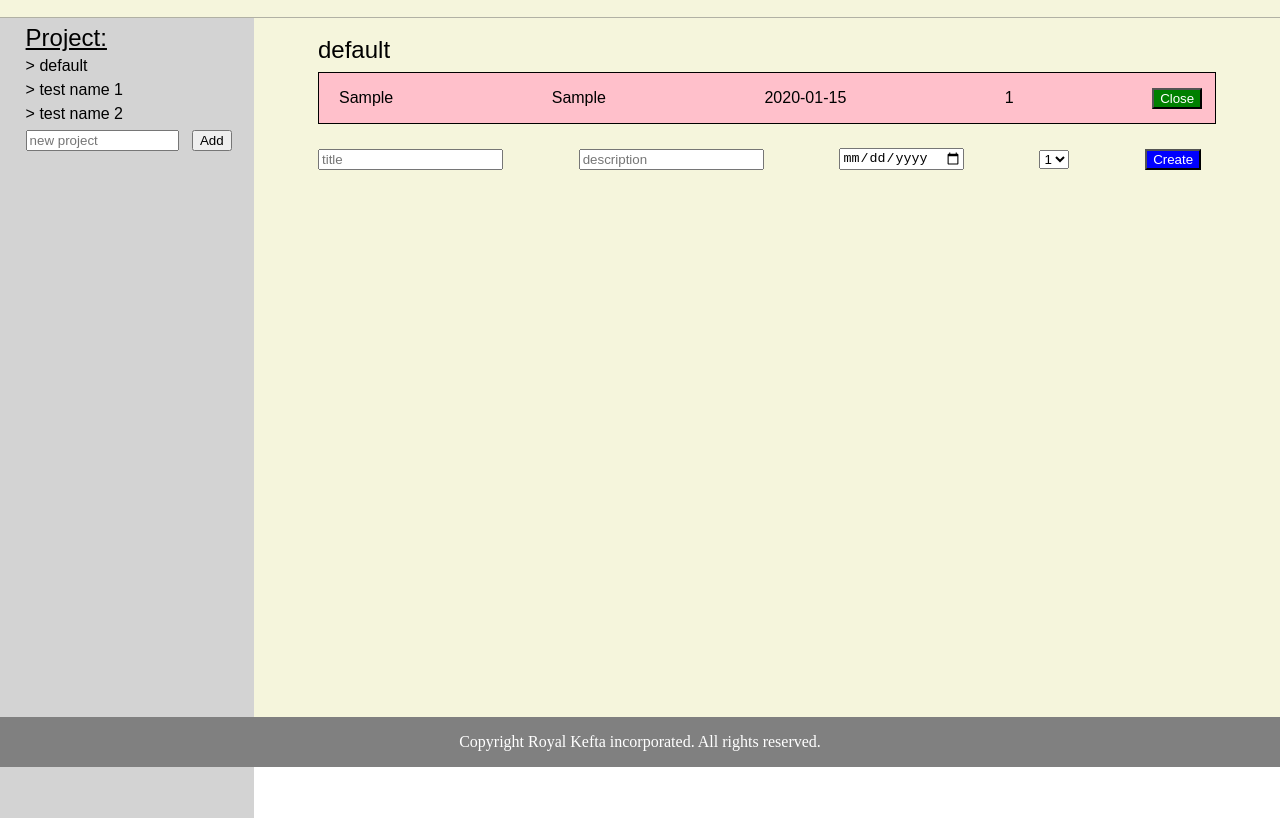
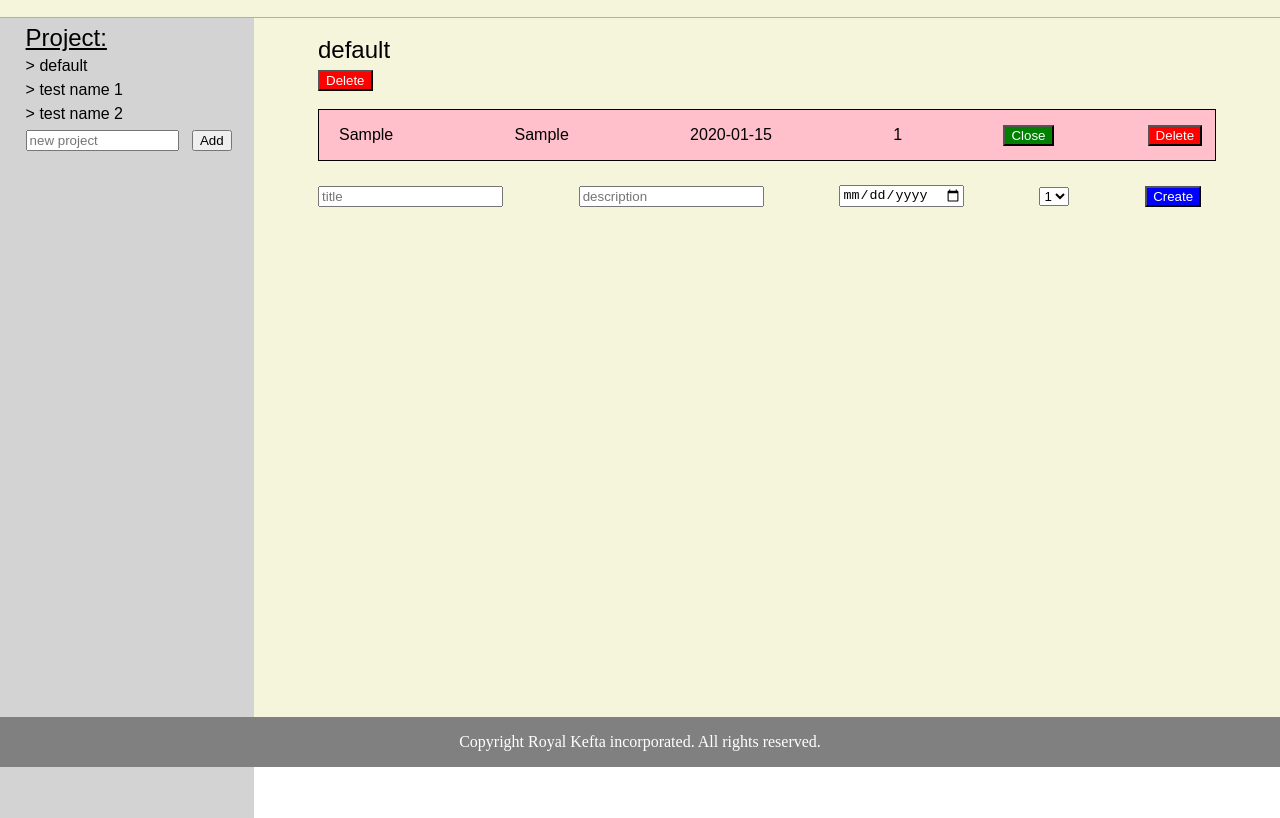
Before and after one commit to HMichaut/to-do-list, a plain HTML site: page to-do-list.html in a window 1280 px wide. Both pictures are taken after typing "Sample", "Sample", "2020-01-15" into the empty fields and a click on the button "Create". Shown: the part 33-851 px from the top of the page. Drawn offline with Linux system fonts and the light colour scheme.

Commit message:
project deletion function added

```diff
--- a/main.css
+++ b/main.css
@@ -221,11 +221,30 @@ End reset
 	cursor:pointer;
 }
 
+.create-box:hover {
+	background-color: darkblue;
+}
+
 .content-project-box {
 	font-family: Arial, Helvetica, sans-serif;
 	font-size: 3vh;
 	margin-right: auto;
 }
+
+.delete-project-box {
+	font-family: Arial, Helvetica, sans-serif;
+	background-color: red;
+	color: white;
+	margin-right: auto;
+	margin-top: 1vh;
+	margin-bottom: 1vh;
+	cursor:pointer;
+}
+
+.delete-project-box:hover {
+	background-color: darkred;
+}
+
 
 .project-form {
 	padding-left: 2vw;
--- a/script.js
+++ b/script.js
@@ -14,7 +14,8 @@ const project = (name, attributedToDoList) => {
   const getName = () => name;
   const getAttributedToDoList = () => attributedToDoList;
   const addToDoToProject = (toDo) => attributedToDoList.push(toDo);
-  return { getName, getAttributedToDoList, addToDoToProject };
+  const deleteToDo = (index) => attributedToDoList.splice(index, 1);
+  return { getName, getAttributedToDoList, addToDoToProject, deleteToDo };
 };
 
 const toDoList = (() => {
@@ -23,11 +24,13 @@ const toDoList = (() => {
   const createProject = (inputName) => projectList.push(project(inputName, []));
   const addProjectToList = (inputProject) => projectList.push(inputProject);
   const displayProjectList = () => projectList.map(el => el.getName());
+  const deleteProject = (index) => projectList.splice(index, 1);
   return {
     getProjectList,
     createProject,
     addProjectToList,
-    displayProjectList
+    displayProjectList,
+    deleteProject
   };
 })();
 
@@ -44,7 +47,7 @@ function displayProjectList() {
     project.className = "project-box";
     project.addEventListener("click", () => {
       resetToDoListView();
-      displayProject(projectList[i]);
+      displayProject(projectList[i], i);
     });
     contentDiv.appendChild(project);
   }
@@ -87,14 +90,39 @@ function resetToDoListView() {
   old_form.parentNode.replaceChild(new_form, old_form);
 }
 
-function displayProject(inputProject) {
-  const inputToDolist = inputProject.getAttributedToDoList();
+function displayProject(inputProject, projectIndex) {
+
+  let procInputProject = inputProject;
+  let procProjectIndex = projectIndex;
+
+  if (procInputProject === undefined) {
+    toDoList.createProject("default");
+    procInputProject = toDoList.getProjectList()[0];
+    procProjectIndex = 0;
+  }
+
+  const inputToDolist = procInputProject.getAttributedToDoList();
   const contentDiv = document.getElementById("content-text");
 
   const projectBox = document.createElement("div");
-  projectBox.innerHTML = inputProject.getName();
+  projectBox.innerHTML = procInputProject.getName();
   projectBox.className = "content-project-box";
   contentDiv.appendChild(projectBox);
+
+
+  const deleteProject = document.createElement("button");
+  deleteProject.className = "delete-project-box";
+  deleteProject.innerHTML = "Delete";
+  deleteProject.addEventListener("click", () => {
+    toDoList.deleteProject(projectIndex);
+    resetToDoListView();
+    displayProject(toDoList.getProjectList()[0], 0);
+    resetProjectList();
+    displayProjectList();
+  });
+
+  contentDiv.appendChild(deleteProject);
+
 
   for (let i = 0; i < inputToDolist.length; i++) {
     const toDoListBox = document.createElement("div");
@@ -124,7 +152,7 @@ function displayProject(inputProject) {
       completion.addEventListener("click", () => {
         inputToDolist[i].closeToDo();
         resetToDoListView();
-        displayProject(inputProject);
+        displayProject(procInputProject, procProjectIndex);
       });
     } else {
       if (inputToDolist[i].getPriority() === "1") {
@@ -139,15 +167,25 @@ function displayProject(inputProject) {
       completion.addEventListener("click", () => {
         inputToDolist[i].openToDo();
         resetToDoListView();
-        displayProject(inputProject);
+        displayProject(procInputProject, procProjectIndex);
       });
     };
+
+    const deleteToDo = document.createElement("button");
+    deleteToDo.className = "completion-box";
+    deleteToDo.innerHTML = "Delete";
+    deleteToDo.addEventListener("click", () => {
+      procInputProject.deleteToDo(i);
+      resetToDoListView();
+      displayProject(procInputProject, procProjectIndex);
+    });
 
     toDoListBox.appendChild(titleBox);
     toDoListBox.appendChild(descriptionBox);
     toDoListBox.appendChild(dueDate);
     toDoListBox.appendChild(priority);
     toDoListBox.appendChild(completion);
+    toDoListBox.appendChild(deleteToDo);
     contentDiv.appendChild(toDoListBox);
   }
 
@@ -175,7 +213,6 @@ function displayProject(inputProject) {
   frm_priority.setAttribute("name", "priority");
   frm_priority.className = "to-do-text-field";
 
-
   for (let j = 0; j < 3; j++) {
     let option = document.createElement("option");
     option.setAttribute("value", j+1);
@@ -188,9 +225,9 @@ function displayProject(inputProject) {
   create.className = "create-box";
   create.innerHTML = "Create";
   create.addEventListener("click", () => {
-    inputProject.addToDoToProject(toDo(frm_title.value, frm_description.value, frm_due_date.value, frm_priority.value, false));
+    procInputProject.addToDoToProject(toDo(frm_title.value, frm_description.value, frm_due_date.value, frm_priority.value, false));
     resetToDoListView();
-    displayProject(inputProject);
+    displayProject(procInputProject, procProjectIndex);
   });
 
 
@@ -218,5 +255,5 @@ toDoList.addProjectToList(testProject);
 toDoList.addProjectToList(testProject2);
 console.log(toDoList.displayProjectList());
 
-displayProject(toDoList.getProjectList()[0]);
+displayProject(toDoList.getProjectList()[0], 0);
 displayProjectList()
```
